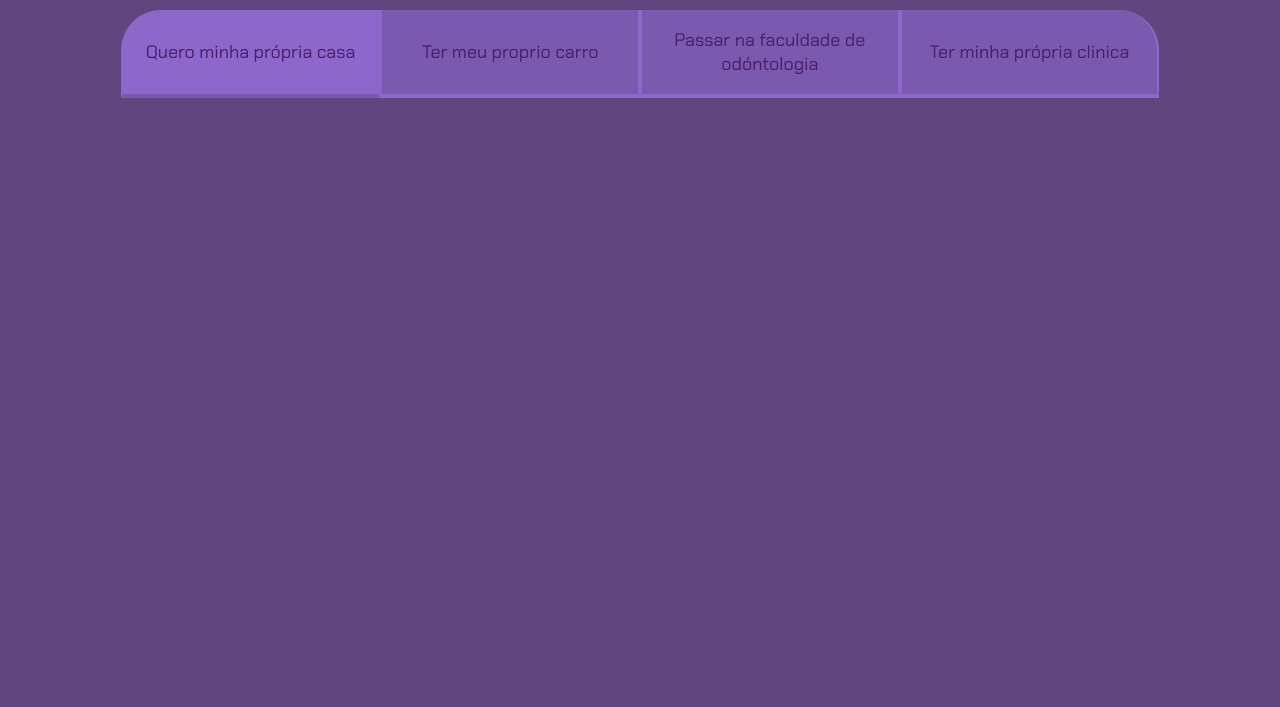
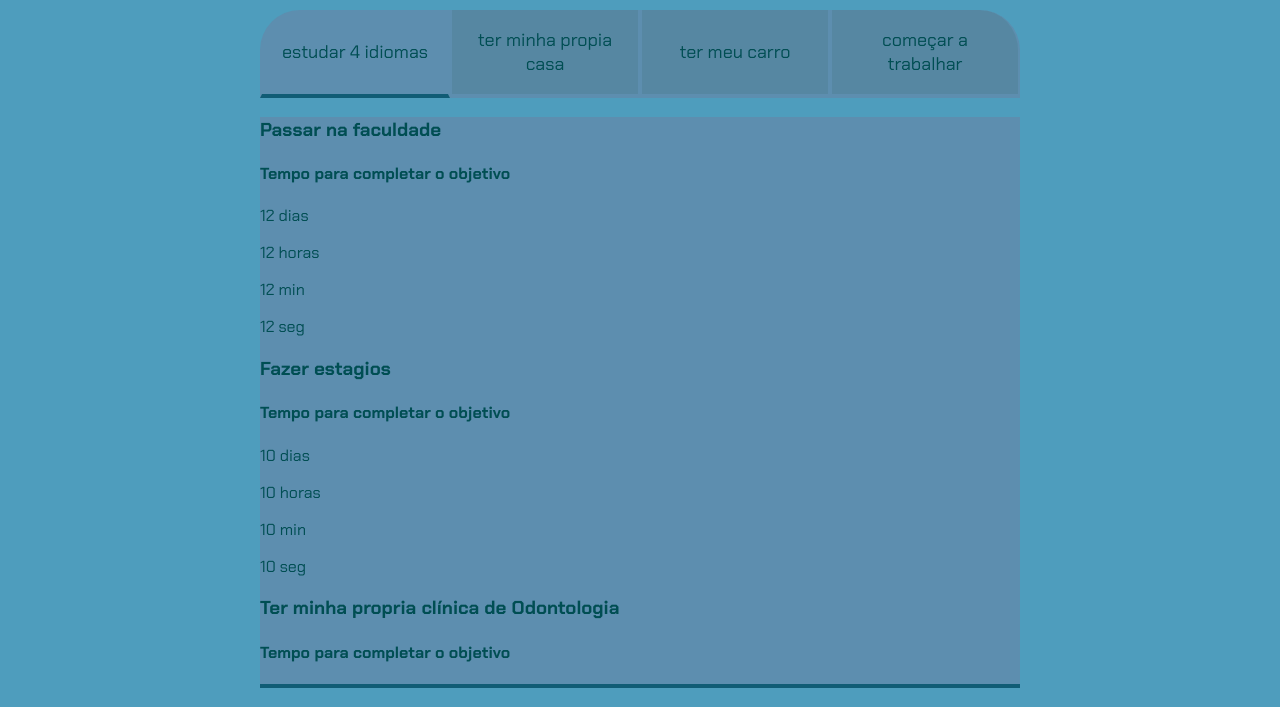
Before and after one commit to gabrielawutke/projeto-aula2, a plain HTML site: page index.html in a window 1280 px wide. Shown: the part 93-800 px from the top of the page. Drawn offline with Linux system fonts and the light colour scheme.

Commit message:
Add files via upload

```diff
--- a/index.html
+++ b/index.html
@@ -10,15 +10,60 @@
 
 <body>
     <section class="conteudo-principal">
-        <h2 class="titulo-principal">Meus Objetivos do ano<span>_</span></h2>
-        <div class="botoes">
-            <button class="botao ativo">Quero minha própria casa</button>
-            <button class="botao">Ter meu proprio carro</button>
-            <button class="botao">Passar na faculdade de odóntologia</button>
-            <button class="botao">Ter minha própria clinica</button>
+        <h2 class="titulo-principal">Meus objetivos do ano<span>_</span></h2>
+        <div class="conteudo">
+            <div class="botoes">
+    <button class="botao ativo">estudar 4 idiomas</button>
+    <button class="botao">ter minha propia casa</button>
+    <button class="botao">ter meu carro</button>
+    <button class="botao">começar a trabalhar</button>
+</div>
+<div class="abas-textos">
+    <div class="aba-conteudo ativo">
+            <h3 class="aba-conteudo-titulo-principal">Passar na faculdade</h3>
+            <h4 class="aba-conteudo-titulo-secundario">Tempo para completar o objetivo</h4>
+            <div class="contador"><div>
+                <div class="contador-digito">
+                    <p class="contador-digito-numero" id="dias0"></p>
+                    <p class="contador-digito-texto">12 dias</p>
+                </div>
+                <div class="contador-digito">
+                    <p class="contador-digito-numero" id="horas0"></p>
+                    <p class="contador-digito-texto">12 horas</p>
+                </div>
+                <div class="contador-digito">
+                    <p class="contador-digito-numero" id="min0"></p>
+                    <p class="contador-digito-texto">12 min</p>
+                </div>
+                <div class="contador-digito">
+                    <p class="contador-digito-numero" id="seg0"></p>
+                    <p class="contador-digito-texto">12 seg</p>
+                </div>
+            </div>
         </div>
-    </section>
-    <script src="mim.js"></script>
-</body>
-
-</html>
+        <div class="aba-conteudo">
+            <h3 class="aba-conteudo-titulo-principal">Fazer estagios</h3>
+            <h4 class="aba-conteudo-titulo-secundario">Tempo para completar o objetivo</h4>
+            <div class="contador">
+                <div class="contador-digito">
+                    <p class="contador-digito-numero" id="dias1"></p>
+                    <p class="contador-digito-texto">10 dias</p>
+                </div>
+                <div class="contador-digito">
+                    <p class="contador-digito-numero" id="horas1"></p>
+                    <p class="contador-digito-texto">10 horas</p>
+                </div>
+                <div class="contador-digito">
+                    <p class="contador-digito-numero" id="min1"></p>
+                    <p class="contador-digito-texto">10 min</p>
+                </div>
+                <div class="contador-digito">
+                    <p class="contador-digito-numero" id="seg1"></p>
+                    <p class="contador-digito-texto">10 seg</p>
+                </div>
+            </div>
+        </div>
+        <div class="aba-conteudo">
+            <h3 class="aba-conteudo-titulo-principal">Ter minha propria clínica de Odontologia</h3>
+            <h4 class="aba-conteudo-titulo-secundario">Tempo para completar o objetivo</h4>
+            <div class="contador">
--- a/style.css
+++ b/style.css
@@ -1,12 +1,12 @@
 @import url('https://fonts.googleapis.com/css2?family=Chakra+Petch:wght@400;700&display=swap');
 
 :root {
-    --cor-de-fundo: #60457e;
-    --verde: #7259ace1;
-    --branco: #4c1c66;
-    --botao-ativo: #8e67cc;
-    --botao-inativo: rgba(130, 94, 187, 0.801);
-    --texto-fundo: rgba(79, 73, 145, 0.966);
+    --cor-de-fundo: #4e9dbd;
+    --verde: #07556de1;
+    --branco: #004e53;
+    --botao-ativo: #5d8eaf;
+    --botao-inativo: rgba(88, 130, 155, 0.801);
+    --texto-fundo: rgba(24, 89, 114, 0.966);
 }
 
 body {
```
Also changed, not shown: main.js (+15 -1 lines), 1 other file.
